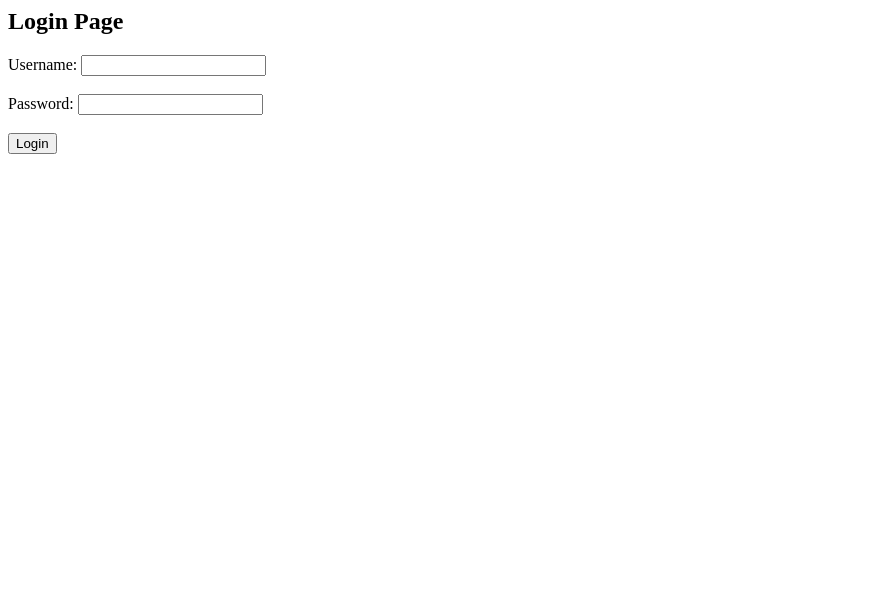
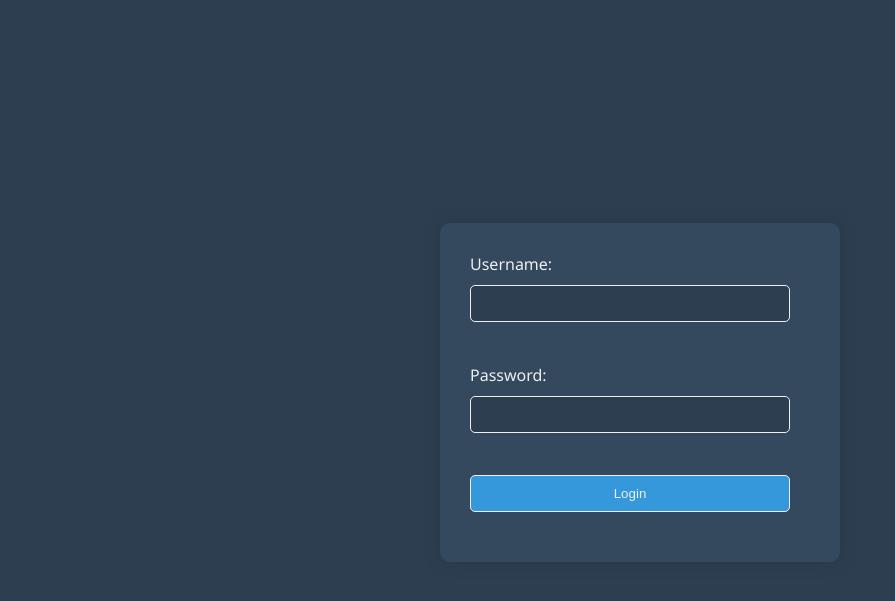
Before and after one commit to SardulR/Face-Detection, a Flask app: page / in a window 1280 px wide. Shown: the top 601 px of the page, without its empty margins (0-895 px from the left). Run offline with Flask 3, Linux system fonts and the light colour scheme.

Commit message:
Update login.html

```diff
--- a/Templates/login.html
+++ b/Templates/login.html
@@ -3,9 +3,9 @@
 <head>
 
     <title>Login Page</title>
+     <link rel="stylesheet" type="text/css" href="{{ url_for('static', filename='login.css') }}">
 </head>
 <body>
-    <h2>Login Page</h2>
     {% if error %}
         <p style="color: red;">{{ error }}</p>
     {% endif %}
```
